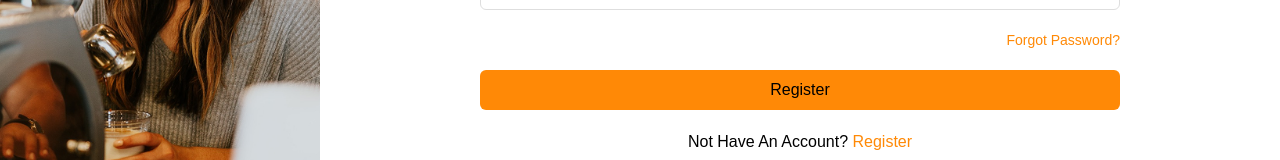
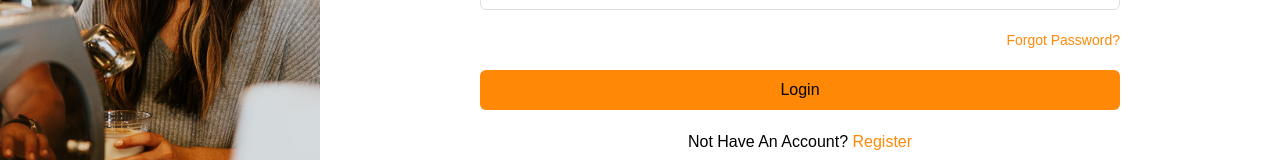
Before and after one commit to ItsnaMaulanaHasan/koda-b4-react, a React (Vite) app: page /login in a window 1280 px wide. Shown: the part 390-550 px from the top of the page. Built offline with nearby package versions, Linux system fonts and the light colour scheme.

Commit message:
refactor: refactor variable and text in login page

```diff
--- a/src/pages/LoginPage.jsx
+++ b/src/pages/LoginPage.jsx
@@ -8,7 +8,7 @@ import { useNavigate } from "react-router-dom";
 import { useForm } from "react-hook-form";
 import * as yup from "yup";
 
-const RegisterFormSchema = yup.object({
+const LoginFormSchema = yup.object({
   email: yup.string().required("Email is required").email("Invalid email format"),
   password: yup.string().required("Password is required").min(6, "Password must be at least 6 characters"),
 });
@@ -21,7 +21,7 @@ function LoginPage() {
     handleSubmit,
     formState: { errors },
   } = useForm({
-    resolver: yupResolver(RegisterFormSchema),
+    resolver: yupResolver(LoginFormSchema),
   });
 
   const onSubmit = (data) => {
@@ -42,7 +42,7 @@ function LoginPage() {
     } catch (error) {
       setAlertStatus({
         type: "error",
-        message: `An error occurred while saving the data. Please try again: ${error}`,
+        message: `An error occurred while process the data. Please try again: ${error}`,
       });
     }
   };
@@ -67,7 +67,7 @@ function LoginPage() {
                 Forgot Password?
               </Link>
               <Button type="submit" className="bg-[#FF8906]">
-                Register
+                Login
               </Button>
             </div>
           </form>
```
